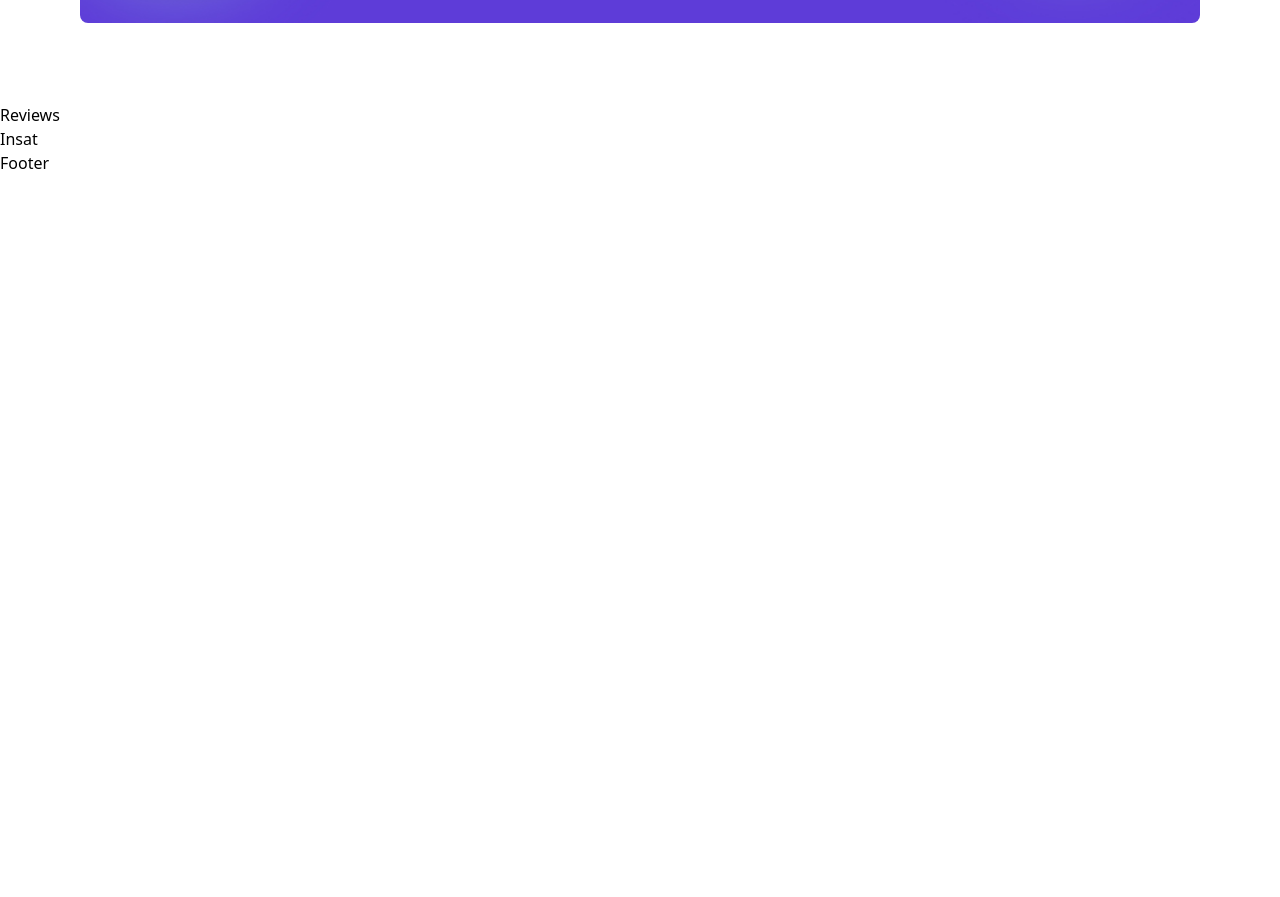
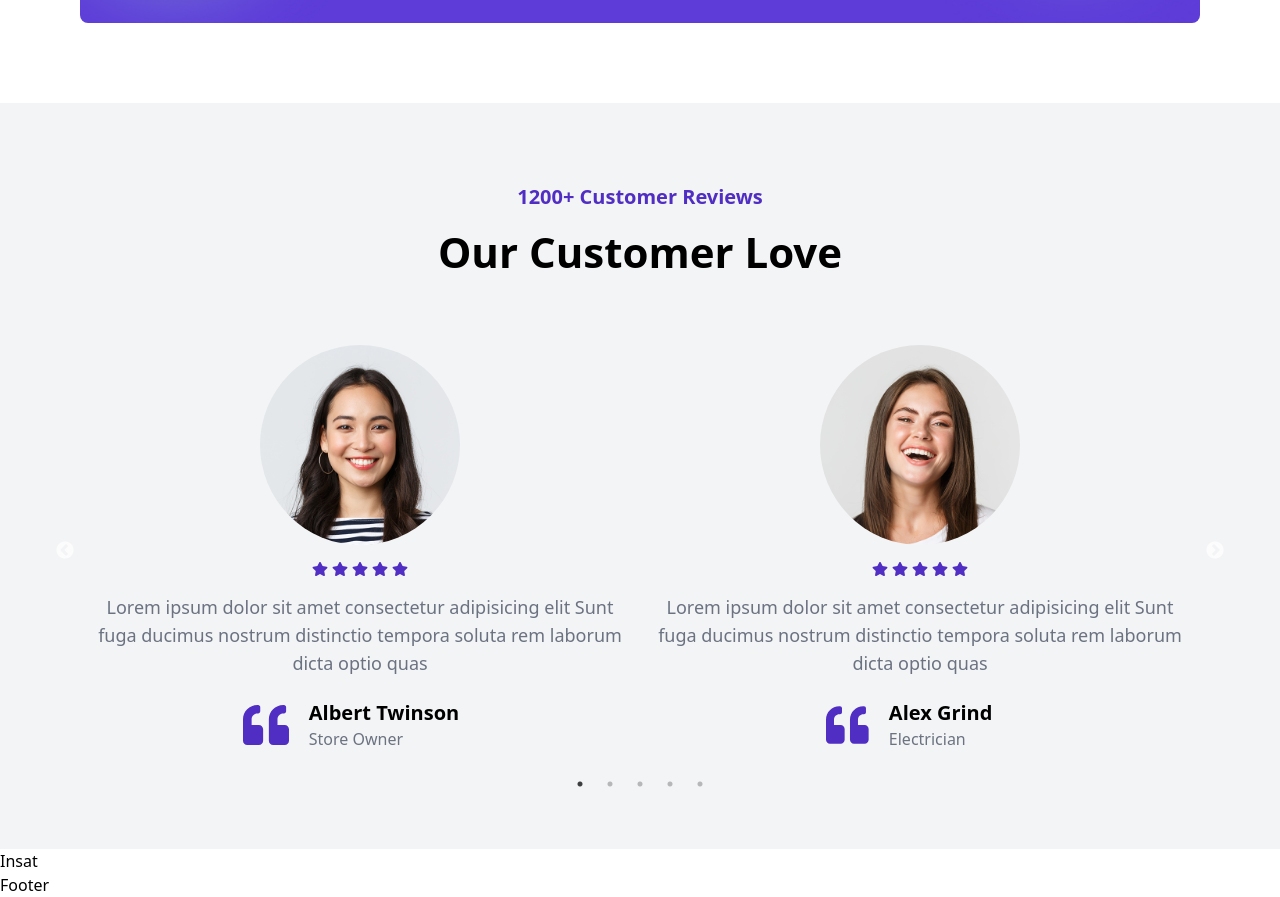
Before and after one commit to NadimMahmudRishan/Ecommerce, a React (Vite) app: page / in a window 1280 px wide. Shown: the part 3907-4804 px from the top of the page. Before the commit the page ends 4082 px from the top, so only its background shows below. Built offline with nearby package versions, Linux system fonts and the light colour scheme.

Commit message:
Review section complete.

```diff
--- a/src/sections/Reviews.jsx
+++ b/src/sections/Reviews.jsx
@@ -1,8 +1,105 @@
+import Slider from "react-slick";
+import "slick-carousel/slick/slick.css";
+import "slick-carousel/slick/slick-theme.css";
+import { FaStar,FaQuoteLeft } from "react-icons/fa";
+import AOS from "aos";
+import "aos/dist/aos.css";
+import { useEffect } from "react";
+import { reviewdata } from "../export";
+const Reviews = () => {
+   const settings = {
+     dots: true,
+     infinite: true,
+     speed: 500,
+     slidesToShow: 2,
+     slidesToScroll: 1,
+     arrowsL: false,
+     responsive: [
+       {
+         breakpoint: 1024,
+         settings: {
+           slidesToShow: 1,
+           slidesToScroll: 1,
+           infinite: true,
+           dots: true,
+         },
+       },
+       {
+         breakpoint: 600,
+         settings: {
+           slidesToShow: 1,
+           slidesToScroll: 1,
+           initialSlide: 2,
+         },
+       },
+       {
+         breakpoint: 480,
+         settings: {
+           slidesToShow: 1,
+           slidesToScroll: 1,
+         },
+       },
+     ],
+   };
 
-const Reviews = () => {
+   useEffect(() => {
+     AOS.init({
+       offset: 100,
+       durationi: 500,
+       easing: "ease-in-out",
+     });
+     AOS.refresh();
+   }, []);
   return (
-    <div>Reviews</div>
-  )
-}
+    <div
+      id="testimonials"
+      className="w-full px-5 lg:px-20 py-[80px] bg-gray-100 flex flex-col justify-center items-center gap-4"
+    >
+      <h1
+        data-aos="zoom-in"
+        data-aos-delay="100"
+        className="text-themePurple text-xl font-semibold capitalize"
+      >
+        1200+ Customer Reviews
+      </h1>
+      <h1
+        data-aos="zoom-in"
+        data-aos-delay="200"
+        className=" text-black font-semibold text-[42px] leading-[50px] text-center capitalize "
+      >
+        Our Customer Love
+      </h1>
+      <div data-aos="zoom-in" data-aos-delay="300" className=" w-full mt-10 ">
+        <Slider className="w-full" {...settings}>
+          {reviewdata.map((item, index) => (
+            <div key={index}>
+              <div
+                key={index}
+                className="w-full flex flex-col justify-center items-center gap-4 p-3"
+              >
+                <img className="rounded-full w-[200px]" src={item.img} alt="customer.img" />
+                <div className="flex justify-center items-center gap-1">
+                  <FaStar className="text-themePurple"></FaStar>
+                  <FaStar className="text-themePurple"></FaStar>
+                  <FaStar className="text-themePurple"></FaStar>
+                  <FaStar className="text-themePurple"></FaStar>
+                  <FaStar className="text-themePurple"></FaStar>
+                </div>
+                <p className="text-center text-gray-500 text-lg">{item.para}</p>
+                <div className="flex justify-center items-center gap-5">
+                  <FaQuoteLeft className="text-themePurple size-16"></FaQuoteLeft>
+                  <div className="flex w-full flex-col justify-center items-start">
+                    <h1 className="text-black text-xl font-semibold capitalize">{item.name}</h1>
+                    <h1 className="text-gray-500 capitalize ">{item.post}</h1>
+                  </div>
+                </div>
+              </div>
+            </div>
+          ))}
+        </Slider>
+      </div>
+    </div>
+  );
+};
 
-export default Reviews
+export default Reviews;
--- a/src/sections/Services.jsx
+++ b/src/sections/Services.jsx
@@ -21,7 +21,7 @@ const Services = () => {
           data-aos-delay="100"
           className="flex flex-col justify-center items-center gap-2 "
         >
-          <img src={shipping} alt="shipping" />
+          <img className="lg:w-72 w-56" src={shipping} alt="shipping" />
           <h1 className="text-xl text-black font-semibold ">
             Worldwide Shipping
           </h1>
@@ -35,7 +35,7 @@ const Services = () => {
           data-aos-delay="100"
           className="flex flex-col justify-center items-center gap-2 "
         >
-          <img src={payment} alt="payment" />
+          <img className="lg:w-72 w-56" src={payment} alt="payment" />
           <h1 className="text-xl text-black font-semibold ">
             100% secure payment
           </h1>
@@ -49,7 +49,7 @@ const Services = () => {
           data-aos-delay="100"
           className="flex flex-col justify-center items-center gap-2 "
         >
-          <img src={refund} alt="refund" />
+          <img className="lg:w-72 w-56" src={refund} alt="refund" />
           <h1 className="text-xl text-black font-semibold ">
             Refund available
           </h1>
@@ -63,7 +63,7 @@ const Services = () => {
           data-aos-delay="100"
           className="flex flex-col justify-center items-center gap-2 "
         >
-          <img src={gift} alt="gift" />
+          <img className="lg:w-72 w-56" src={gift} alt="gift" />
           <h1 className="text-xl text-black font-semibold ">Wine Gift</h1>
           <p className="text-[17px] text-gray-500">
             Wine gifts for special occasions.
```
